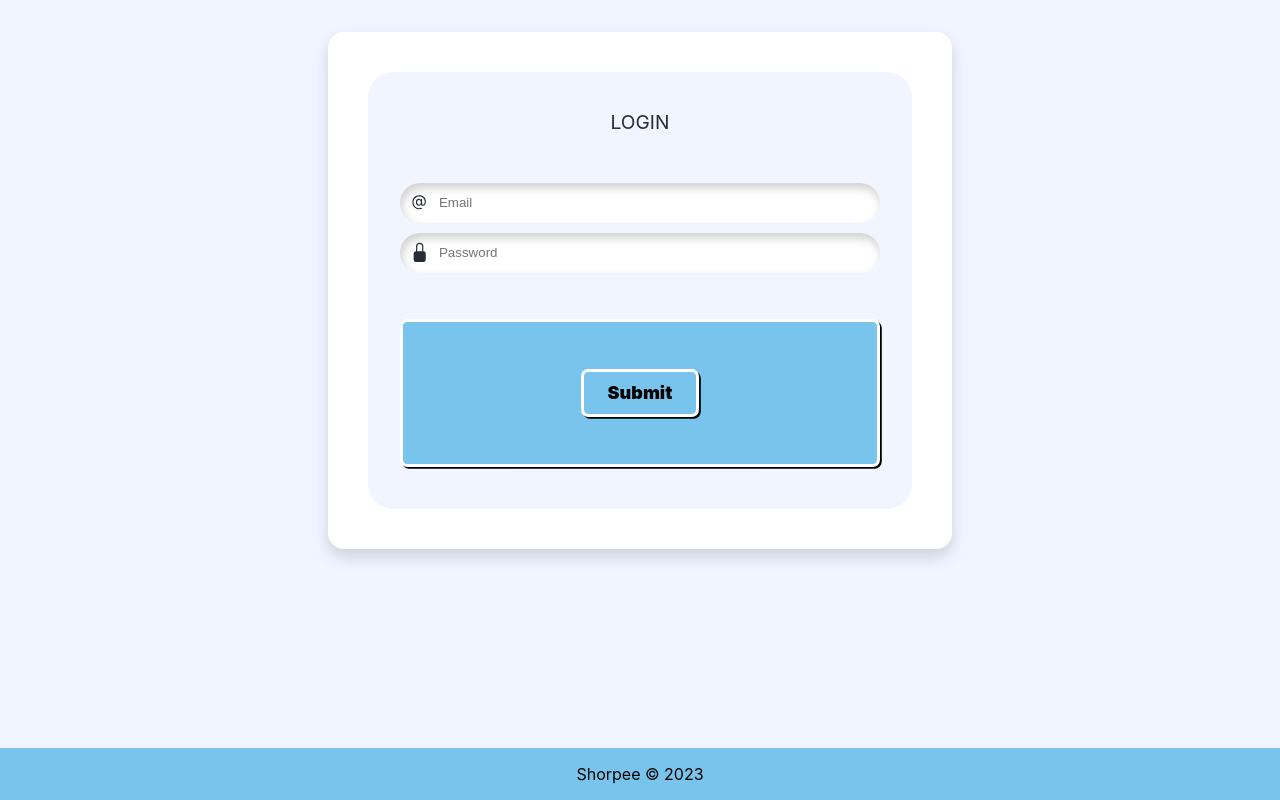
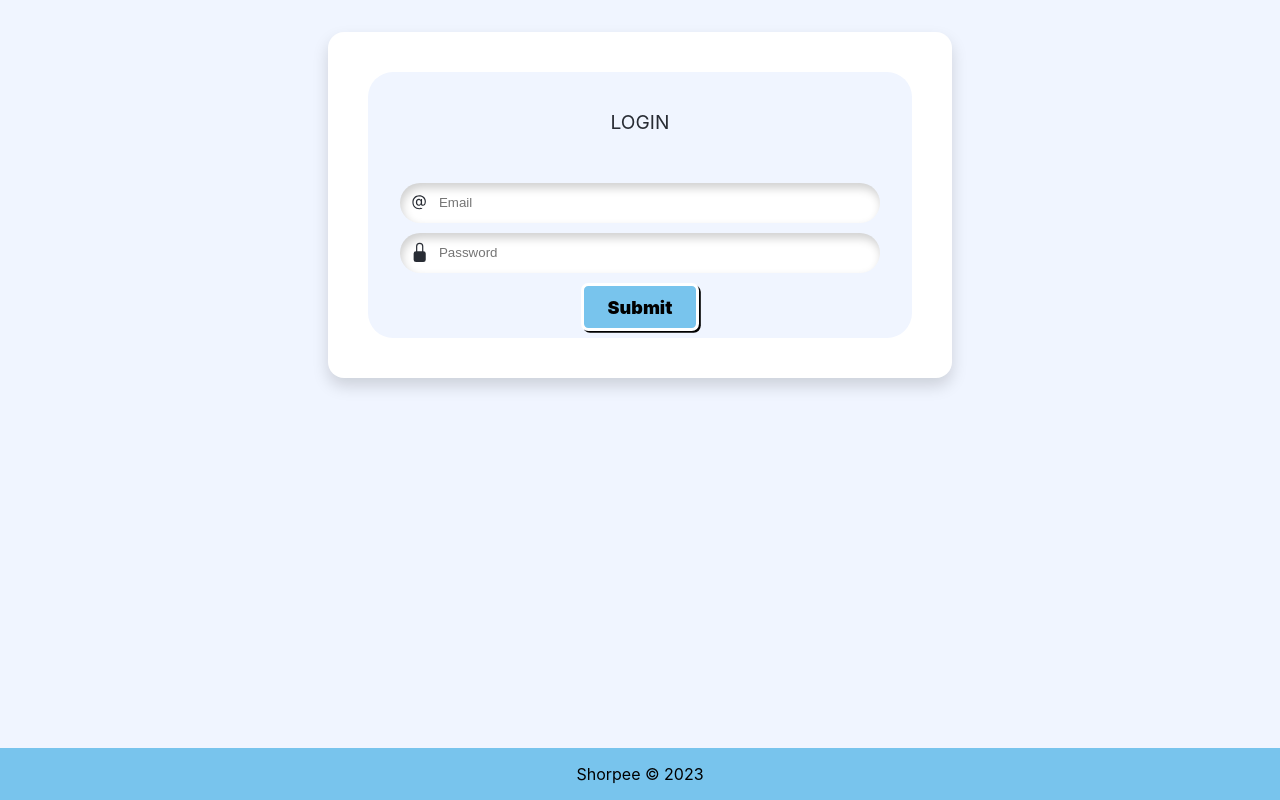
Before and after one commit to Safvan-tsy/shorpe-seller, a React (Vite) app: page /login in a window 1280 px wide. Built offline with nearby package versions, Linux system fonts and the light colour scheme; no server answers.

Commit message:
login btn fix

```diff
--- a/src/components/ui/Login/LoginForm.tsx
+++ b/src/components/ui/Login/LoginForm.tsx
@@ -65,7 +65,7 @@ const LoginForm = () => {
                         onChange={(e) => setPassword(e.target.value)}
                     />
                 </div>
-                <div className="btn">
+                <div className="login-btn-div">
                     {
                     isLoading ? <Loader/>
                     : <button type='submit' className='btn'>Submit</button>
--- a/src/components/ui/Login/login.css
+++ b/src/components/ui/Login/login.css
@@ -65,9 +65,12 @@
     display: flex;
     justify-content: center;
     flex-direction: row;
-    margin: 2em 0 2em 0;
+    margin: 0;
 }
 
+.login-btn-div {
+    margin: auto;
+}
 
 .btn {
     background: var(--logo_color1);
@@ -96,6 +99,7 @@ button:active {
     .form-container {
         padding: 0.9rem;
     }
+
     .form:hover {
         border: none;
     }
@@ -120,6 +124,7 @@ button:active {
     .form {
         width: 30rem;
     }
+
     .form-container {
         padding: 2.5rem;
     }
@@ -130,6 +135,7 @@ button:active {
     .form {
         width: 35rem;
     }
+
     .form-container {
         padding: 3rem;
     }
```
